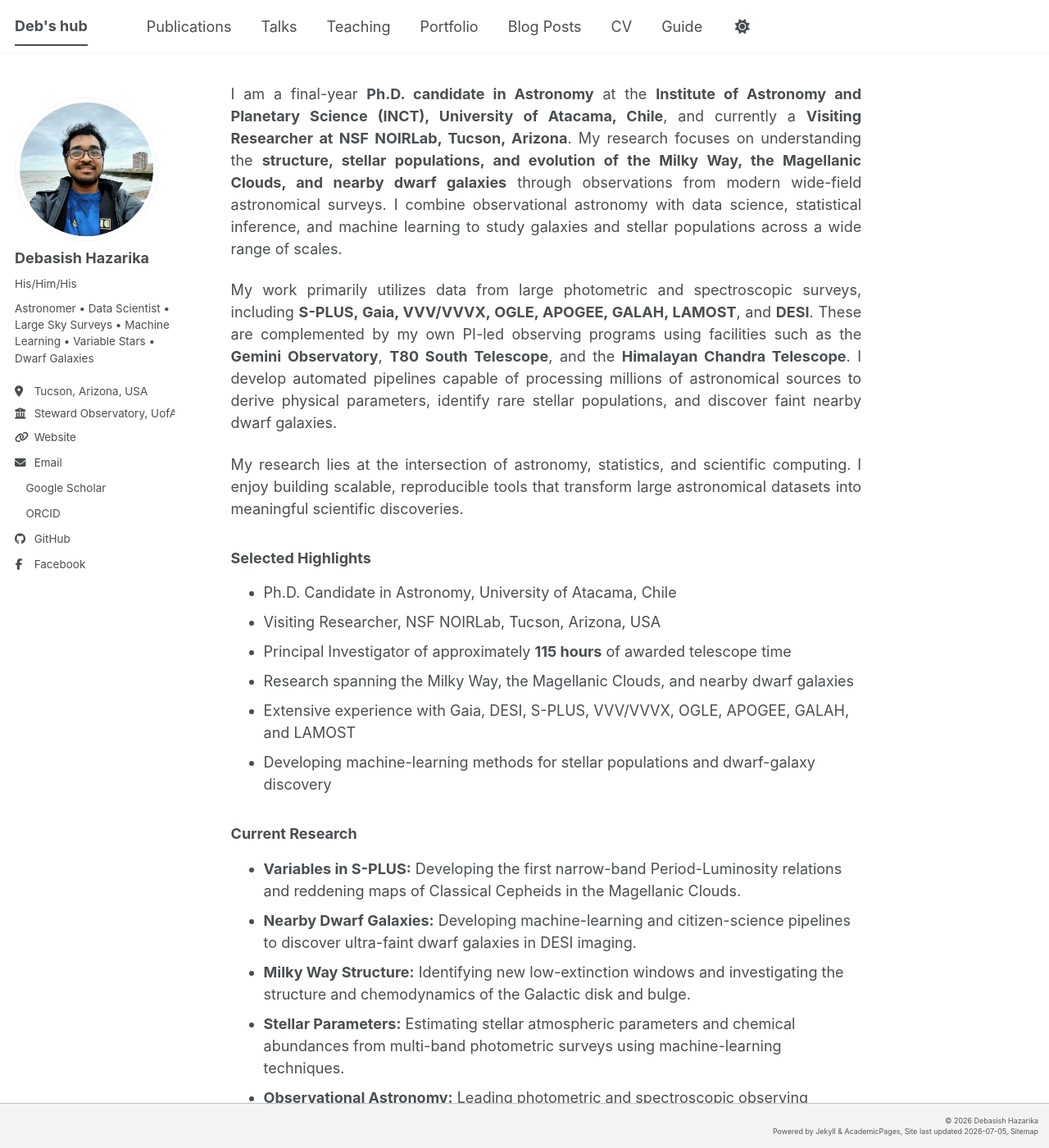
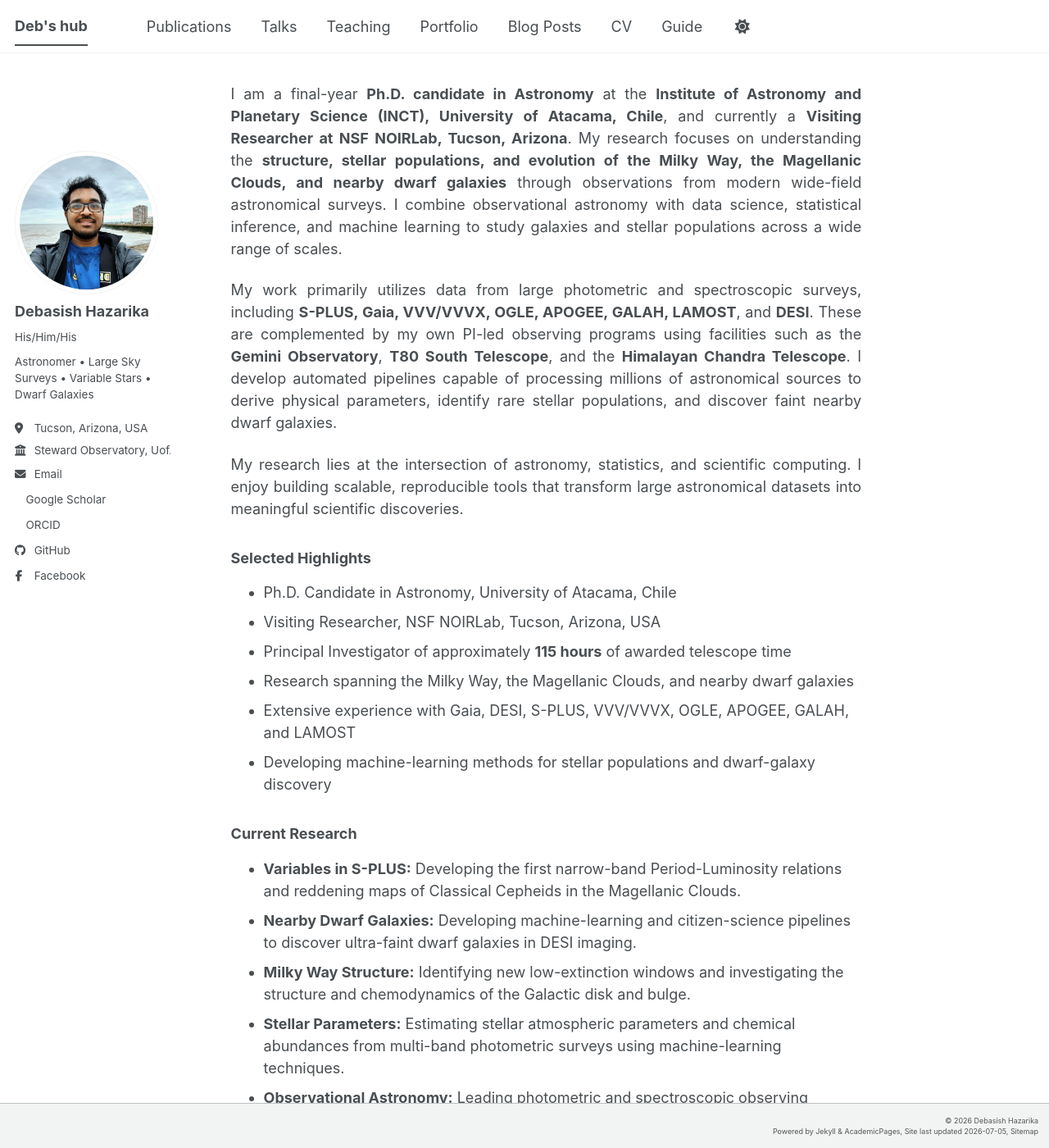
Before and after one commit to DebasishHazarika/debasishhazarika.github.io, a Jekyll site: the page built from _pages/about.md, in a window 1280 px wide and 1400 px high. Shown: the whole window at 82% size. Built offline with Jekyll 4.4.1, drawn with Linux system fonts in a browser that asks for light colours; a style sheet for code colours, icons or effects is not loaded.

Commit message:
July 05, 26

```diff
--- a/_config.yml
+++ b/_config.yml
@@ -26,10 +26,10 @@
   avatar           : "pic_debasish.jpg"
   name             : "Debasish Hazarika"
   pronouns         : "His/Him/His"
-  bio              : "Astronomer • Data Scientist • Large Sky Surveys • Machine Learning • Variable Stars • Dwarf Galaxies"
+  bio              : "Astronomer • Large Sky Surveys • Variable Stars • Dwarf Galaxies"
   location         : "Tucson, Arizona, USA"
   employer         : "Steward Observatory, UofA"
-  uri              : "debasishhazarika.github.io"
+  uri              : # your website
   email            : "debasish.academic@gmail.com"
 
   # Academic websites
@@ -51,7 +51,7 @@
   bitbucket        : # Username - Update with your username on the site
   codepen          : # Username
   dribbble         : # Username
-  github           : "https://github.com/DebasishHazarika" # Username - Update with your username on the site
+  github           : "DebasishHazarika" # Username - Update with your username on the site
   kaggle           : # Username
   stackoverflow    : # User number or user number and name (i.e., use "1" or "1/jeff-atwood")
 
--- a/assets/css/main.scss
+++ b/assets/css/main.scss
@@ -56,6 +56,13 @@
     color: #555;
     padding-top: 0.05em;
     padding-bottom: 0.05em;
+
+    opacity: 0.15;
+    transition: opacity 0.25s ease;
+}
+
+.page__footer:hover {
+    opacity: 1;
 }
 
 html[data-theme="dark"] .page__footer {
@@ -65,3 +72,13 @@
 .page__footer-follow {
     display: none;
 }
+
+
+
+.sidebar {
+    position: sticky;
+    top: 1rem;
+    max-height: calc(100vh - 2rem);
+    overflow-y: auto;
+    overflow-x: hidden;
+}
```
